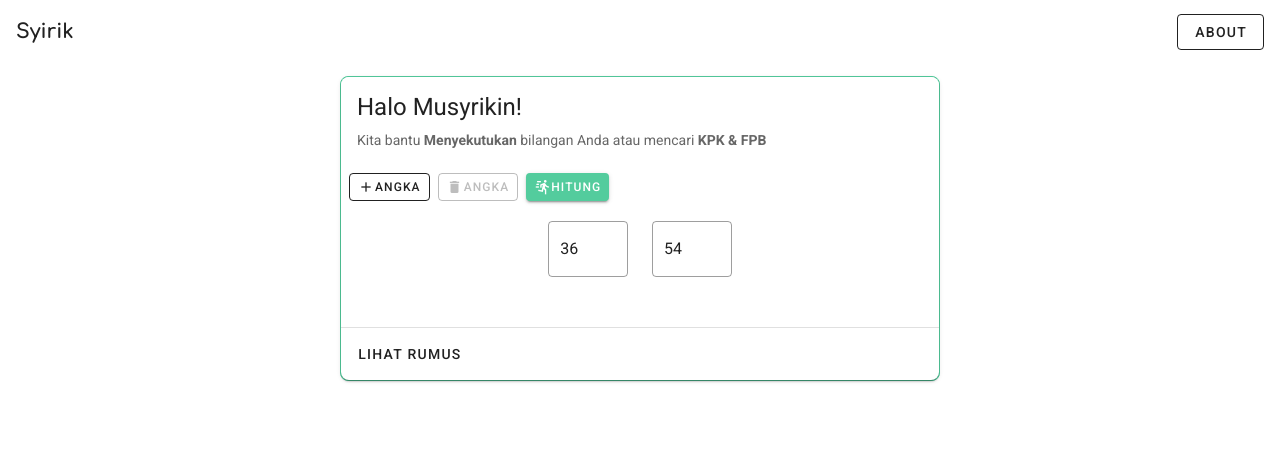
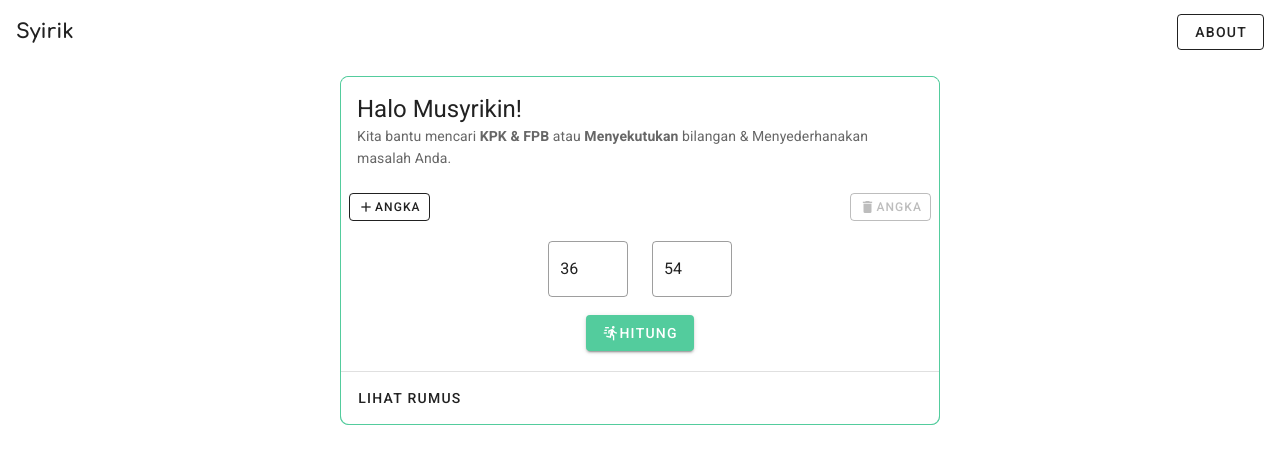
Before and after one commit to NandaRusfikri/Syirik, a Nuxt app: page / in a window 1280 px wide. Shown: the top 464 px of the page. Built offline with nearby package versions, Linux system fonts and the light colour scheme.

Commit message:
fix bug input 0 &  max angka 4

```diff
--- a/pages/index.vue
+++ b/pages/index.vue
@@ -3,27 +3,24 @@
     <v-card
       color="primary "
       outlined
+      flat
       class="mx-auto rounded-lg"
       :max-width="$vuetify.breakpoint.mobile ? 400 : 600"
     >
-      <v-card>
+      <v-card flat>
         <v-card flat class="mx-auto rounded-lg">
-          <v-list-item three-line>
-            <v-list-item-content>
-              <v-list-item-title class="text-h5">
-                Halo Musyrikin!
-              </v-list-item-title>
-              <v-list-item-subtitle
-                >Kita bantu <b>Menyekutukan</b> bilangan Anda atau mencari
-                <b> KPK & FPB</b></v-list-item-subtitle
-              >
-            </v-list-item-content>
-          </v-list-item>
+          <v-card-title class="text-h5"> Halo Musyrikin!</v-card-title>
+          <v-card-subtitle
+            >Kita bantu mencari <b> KPK & FPB</b> atau
+            <b>Menyekutukan </b>bilangan & Menyederhanakan masalah
+            Anda.</v-card-subtitle
+          >
 
           <v-card-actions>
-            <v-btn outlined small @click="add()">
+            <v-btn outlined small @click="add()"  :disabled="angka.length >= 4">
               <v-icon small>mdi-plus</v-icon>Angka</v-btn
             >
+            <v-spacer />
             <v-btn
               :disabled="angka.length <= 2"
               outlined
@@ -33,10 +30,7 @@
             >
               <v-icon small>mdi-delete</v-icon>Angka</v-btn
             >
-            <v-btn color="primary" @click="hitung()" small>
-              <v-icon small>mdi-run-fast</v-icon>Hitung</v-btn
-            ></v-card-actions
-          >
+          </v-card-actions>
 
           <br />
           <v-row align="center" justify="center">
@@ -51,16 +45,22 @@
               ></v-col>
             </template>
           </v-row>
+          <v-row class="mt-0" align="center" justify="center">
+            <v-btn color="primary" @click="hitung()">
+              <v-icon small>mdi-run-fast</v-icon>Hitung</v-btn
+            >
+          </v-row>
         </v-card>
 
         <v-card-text>
           <v-card
+            flat
             v-if="caraFPB.length > 0"
             outlined
             color="primary"
             class="mt-2 rounded-lg"
           >
-            <v-card>
+            <v-card flat>
               <v-toolbar dense flat>
                 <v-toolbar-title>Mencari KPK & FPB </v-toolbar-title>
               </v-toolbar>
@@ -156,12 +156,13 @@
           </v-card>
 
           <v-card
+            flat
             v-if="!loading"
             outlined
             color="primary"
             class="rounded-lg mt-2"
           >
-            <v-card>
+            <v-card flat>
               <v-toolbar dense flat>
                 <v-toolbar-title>Penyederhanaan bilangan </v-toolbar-title>
               </v-toolbar>
@@ -339,10 +340,10 @@ export default {
           babi = { pembagi: prima[ikan], angka: [] };
           var oke = null;
           for (let burung = 0; burung < angkasa.length; burung++) {
-            if (angkasa[burung].value % prima[ikan] == 0) {
+            if (angkasa[burung].value == 0) {
+            } else if (angkasa[burung].value % prima[ikan] == 0) {
               angkasa[burung].value = angkasa[burung].value / prima[ikan];
               babi.angka.push(angkasa[burung].value);
-              // babi["angka" + burung] = angkasa[burung].value;
 
               if (babi.fpb != false) {
                 babi["fpb"] = true;
@@ -350,7 +351,6 @@ export default {
               oke = true;
             } else {
               babi.angka.push(angkasa[burung].value);
-              // babi["angka" + burung] = angkasa[burung].value;
               babi["fpb"] = false;
             }
           }
```
